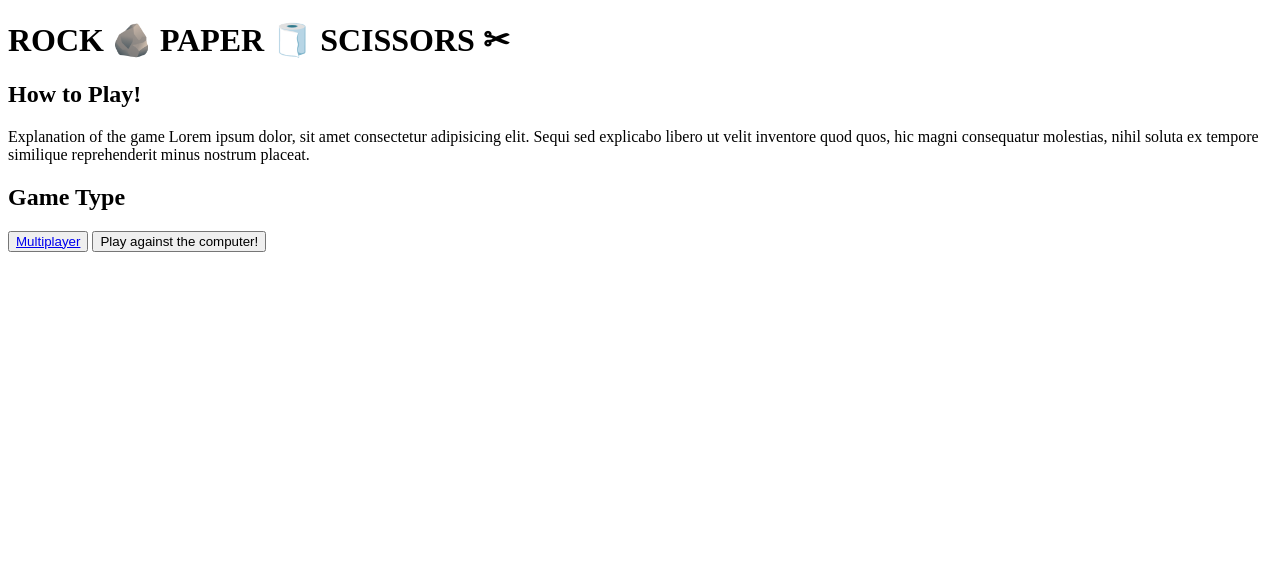
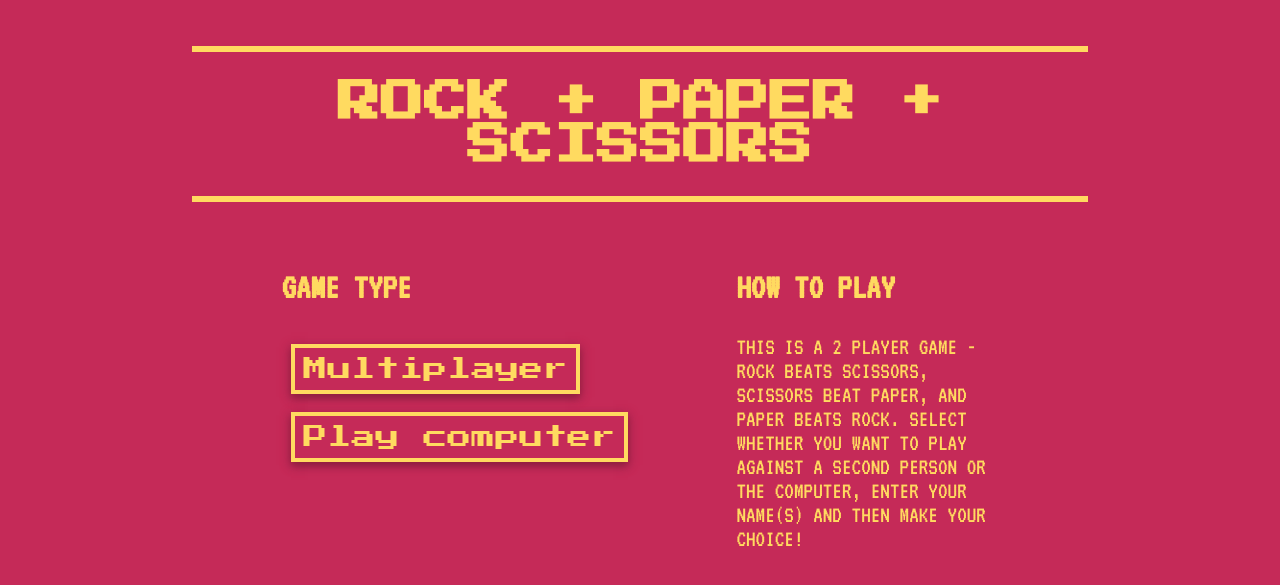
Before and after one commit to mattnorris1990/week_3_weekend_homework_rock_paper_scissors, a Flask app: page / in a window 1280 px wide. Shown: the top 585 px of the page. Run offline with Flask 2, Linux system fonts and the light colour scheme.

Commit message:
added css styling

```diff
--- a/controllers/controller.py
+++ b/controllers/controller.py
@@ -9,11 +9,11 @@ def home():
     return render_template("index.html")
 
 @app.route("/startgame")
-def player_1():
+def start_multiplayer():
     return render_template("play-game.html")
 
 @app.route("/playgame", methods=["POST"])
-def input_player_2():
+def input_players():
     print(request.form)
 
     player_1_name = request.form["player1name"]
@@ -36,6 +36,27 @@ def input_player_2():
     else:
         return render_template("result.html", player_1 = player_1, player_2 = player_2)
 
+@app.route("/startgameagainstcomputer")
+def play_against_computer():
+    return render_template("play-game-against-computer.html")
+
+@app.route("/playgameagainstcomputer", methods=["POST"])
+def input_player():
+    print(request.form)
+
+    player_name = request.form["player1name"]
+    player_choice = request.form["player1choice"]
+
+    human_player = Player(player_name, player_choice)
+    computer = Player("computer", computer_player())
+
+    winner = play_game(human_player, computer)
+
+    if winner != None:
+        return render_template("result.html", player_1 = human_player, player_2 = computer, winner = winner.name, choice = winner.choice)
+    else:
+        return render_template("result.html", player_1 = human_player, player_2 = computer)
+
 # @app.route("/<player_1_choice>/<player_2_choice>")
 # def RPS(player_1_choice, player_2_choice):
 #     winner = play_game(player_1_choice, player_2_choice)
--- /dev/null
+++ b/static/base-stylesheet.css
@@ -0,0 +1,139 @@
+body {
+    background-color: rgb(197, 42, 88);
+    margin-left: 15%;
+    margin-right: 15%;
+    font-family: 'VT323', monospace;
+    font-size: 150%;
+    color:rgb(255, 218, 96);
+    text-transform: uppercase;
+}
+
+.logo {
+    font-family: 'Press Start 2P', cursive;
+    padding: 2%;
+    font-size: 90%;
+    text-align: center;
+}
+
+hr {
+    border: 3px solid rgb(255, 218, 96);
+}
+
+#game-intro {
+    display: grid;
+    grid-template-areas:
+    'select instructions';
+    grid-column-gap: 1%;
+    margin-right: 10%;
+    margin-left: 10%;
+
+}
+
+#hottoplay {
+    grid-area: instructions;
+    margin: 0;
+
+}
+
+#gametypeselect {
+    grid-area: select;
+    margin: 0;
+
+}
+
+.bigbutton {
+    background-color: rgb(197, 42, 88);
+    margin: 2%;
+    padding: 4%;
+    border: 4px rgb(255, 218, 96) solid;
+    box-shadow: 0 4px 8px 0 rgb(142, 30, 64), 0 3px 10px 0 rgb(171, 36, 76);
+    color: rgb(255, 218, 96);
+    font-family: 'Press Start 2P', cursive;
+    padding: 2%;
+    font-size: 100%;
+    text-align: center;
+    text-decoration: none;
+
+}
+
+.bigbutton:hover {
+    background-color:rgb(255, 218, 96);
+    color: rgb(197, 42, 88) ;
+}
+
+.bigbutton:active {
+    background-color:rgb(255, 218, 96);
+    color: rgb(197, 42, 88) ;
+    box-shadow: none;
+}
+
+.playerinput {
+    text-align: center;
+}
+
+.input {
+    margin: 5%;
+    font-size: 150%;
+}
+
+.input-box {
+    color:rgb(255, 218, 96);
+    background-color: rgb(197, 42, 88);
+    font-family: 'VT323', monospace;
+    font-size: 125%;
+    border: 4px rgb(255, 218, 96) solid;
+}
+
+.finalresult {
+    text-align: center;
+    display: grid;
+    grid-template-areas:
+    'player1result player2result'
+    'winresult winresult';
+}
+
+.player-1-result {
+    grid-area: player1result;
+    margin: 3%;
+    font-size: 150%;
+}
+
+.player-2-result {
+    grid-area: player2result;
+    margin: 3%;
+    font-size: 150%;
+}
+
+.winresult {
+    grid-area: winresult;
+    margin: 3%;
+    font-size: 200%;
+    color:rgb(197, 42, 88);
+    background-color: rgb(255, 218, 96);
+    padding: 1%;
+    margin-right: 10%;
+    margin-left: 10%;
+}
+
+.resultsbutton {
+    text-align: center;
+}
+
+.nowinner {
+    text-align: center;
+}
+
+.itsadraw {
+    margin: 3%;
+    font-size: 150%;
+    text-align: center;
+}
+
+.drawresult {
+
+    font-size: 200%;
+    color:rgb(197, 42, 88);
+    background-color: rgb(255, 218, 96);
+    margin-right: 10%;
+    margin-left: 10%;
+}
--- a/templates/base.html
+++ b/templates/base.html
@@ -4,12 +4,21 @@
     <meta charset="UTF-8">
     <meta http-equiv="X-UA-Compatible" content="IE=edge">
     <meta name="viewport" content="width=device-width, initial-scale=1.0">
+    <link rel="stylesheet" href="{{ url_for('static', filename='base-stylesheet.css') }}">
+    <style>
+        @import url('https://fonts.googleapis.com/css2?family=Press+Start+2P&family=VT323&display=swap');
+        </style>
     <title>ROCK	&#129704; PAPER &#129531; SCISSORS
         &#9986;</title>
 </head>
 <body>
-    <h1>ROCK &#129704; PAPER &#129531; SCISSORS
-        &#9986;</h1>
+    <heading class="logo">
+        <hr>
+        <h1>
+            ROCK + PAPER + SCISSORS
+        </h1>
+        <hr>
+    </heading>
 
         {% block content %}
 
--- a/templates/index.html
+++ b/templates/index.html
@@ -2,19 +2,25 @@
 
 {% block content %}
 
-    <section>
-        <h2>How to Play!</h2>
-            <p>Explanation of the game
-                Lorem ipsum dolor, sit amet consectetur adipisicing elit. Sequi sed explicabo libero ut velit inventore quod quos, hic magni consequatur molestias, nihil soluta ex tempore similique reprehenderit minus nostrum placeat.
-            </p>
-    </section>
-
-    <section>
-        <h2>Game Type</h2>
-        <button id="multiplayer">
-            <a href="/startgame">Multiplayer</a>
-        </button>
-        <button id ="play against the computer">Play against the computer!</button>
+    <section id="game-intro">
+        <section id="gametypeselect">
+                <h2>Game Type</h2>
+                <a href="/startgame">
+                    <button class="bigbutton">
+                        Multiplayer
+                    </button>
+                </a>
+                <a href="/startgameagainstcomputer">
+                    <button class="bigbutton">
+                        Play computer
+                    </button>
+                </a>
+        </section>
+                <section id="howtoplay">
+                    <h2>How to Play</h2>
+                        <p>This is a 2 player game - rock beats scissors, scissors beat paper, and paper beats rock. Select whether you want to play against a second person or the computer, enter your name(s) and then make your choice!
+                        </p>
+                </section>
     </section>
 
 
```
Also changed, not shown: modules/game.py (+8 -0 lines), templates/play-game-against-computer.html (added, +25 -0 lines), templates/play-game.html (+13 -9 lines), templates/result.html (+42 -15 lines), static/stylesheet.css (deleted).
